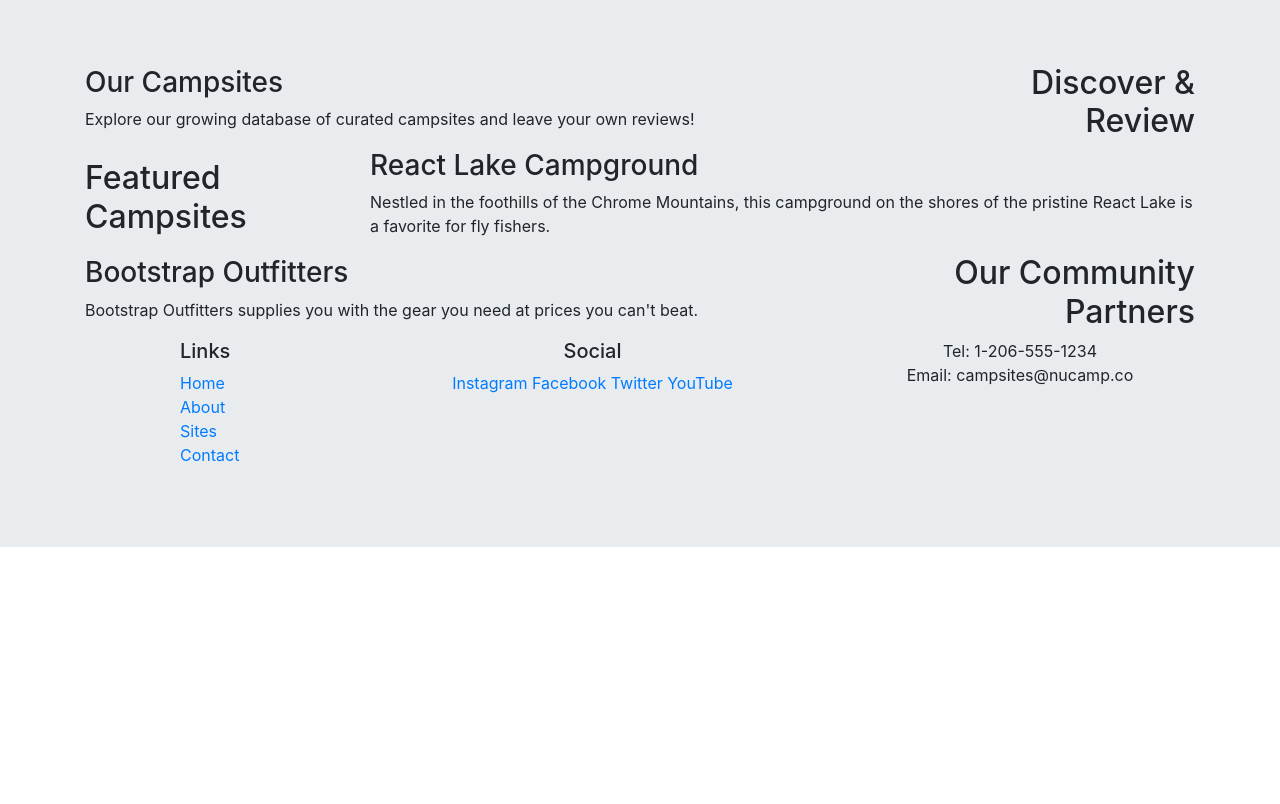
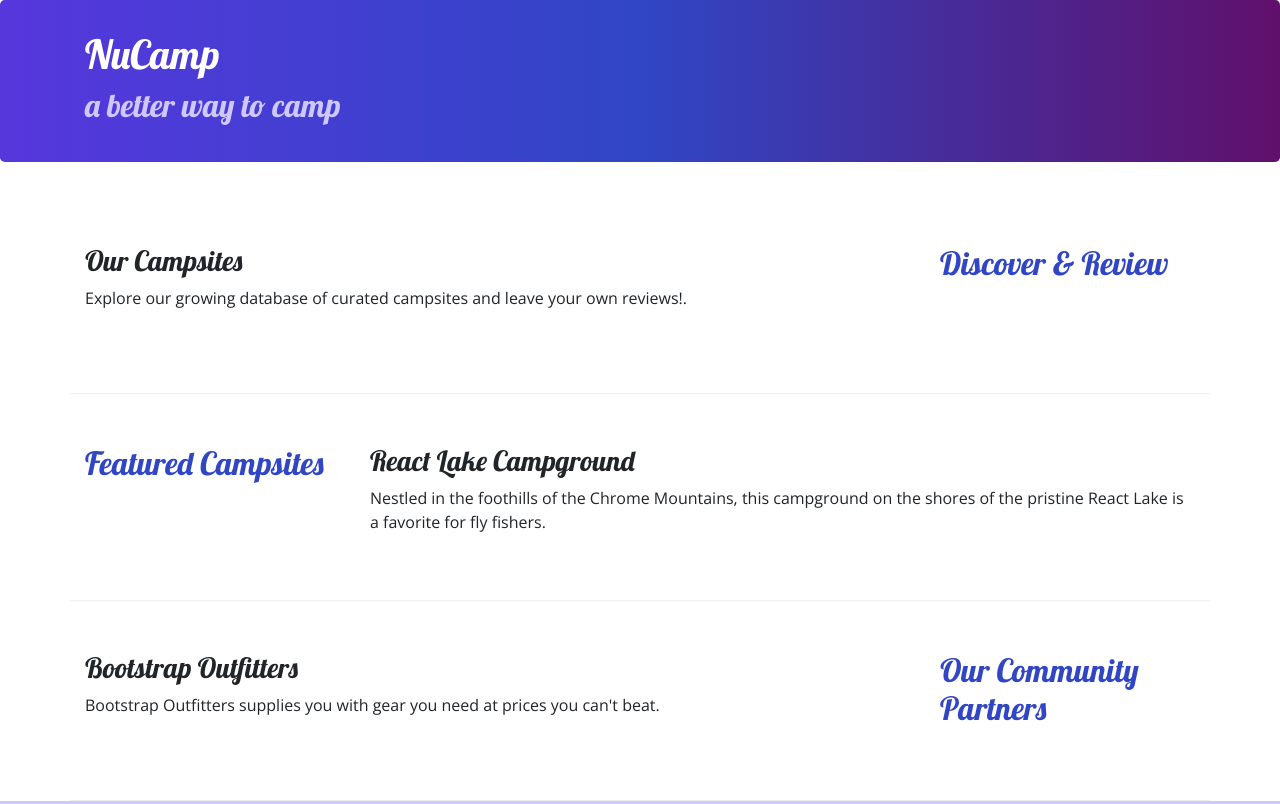
Before and after one commit to Zayy01/nucamp_bootstrap, a website: page index.html in a window 1280 px wide. Shown: the top 804 px of the page. Drawn offline with nearby package versions, Linux system fonts and the light colour scheme.

Commit message:
Bootstrap external stylesheet

```diff
--- a/index.html
+++ b/index.html
@@ -11,25 +11,36 @@
 
     <!-- Additional CSS must be placed after Bootstrap CSS -->
     <link rel="stylesheet" href="https://fonts.googleapis.com/css?family=Lobster|Open+Sans" />
-    <link rel="stylesheet" href="css/styles.css" />
+    <link rel="stylesheet" href="css/style.css" />
+
     <title>NuCamp: A Better Way To Camp</title>
 </head>
 
 <body>
 
-    <header class="jumbotron jumbotron-fluid">
+    <header class="jumbotron">
         <div class="container">
-            <div class="row row-content align-items-center">
+            <div class="row">
+                <div class="col">
+                    <h1>NuCamp</h1>
+                    <h2>a better way to camp</h2>
+                </div>
+            </div>
+        </div>
+    </header>
+
+    <div class="container">
+        <div class="row row-content">
             <div class="col-sm-4 order-sm-last col-md-3">
-                <h2 class="text-sm-right">Discover & Review</h2>
+                <h2>Discover & Review</h2>
             </div>
             <div class="col">
                 <h3>Our Campsites</h3>
-                <p>Explore our growing database of curated campsites and leave your own reviews!</p>
+                <p>Explore our growing database of curated campsites and leave your own reviews!.</p>
             </div>
         </div>
 
-        <div class="row row-content align-items-center">
+        <div class="row row-content">
             <div class="col-sm-4 col-md-3">
                 <h2>Featured Campsites</h2>
             </div>
@@ -39,17 +50,16 @@
             </div>
         </div>
 
-        <div class="row row-content align-items-center">
+        <div class="row row-content">
             <div class="col-sm-4 order-sm-last col-md-3">
-                <h2 class="text-sm-right">Our Community Partners</h2>
+                <h2>Our Community Partners</h2>
             </div>
             <div class="col">
                 <h3>Bootstrap Outfitters</h3>
-                <p>Bootstrap Outfitters supplies you with the gear you need at prices you can't beat.</p>
+                <p>Bootstrap Outfitters supplies you with gear you need at prices you can't beat.</p>
             </div>
         </div>
     </div>
-
     <footer>
         <div class="container">
             <div class="row">
```
